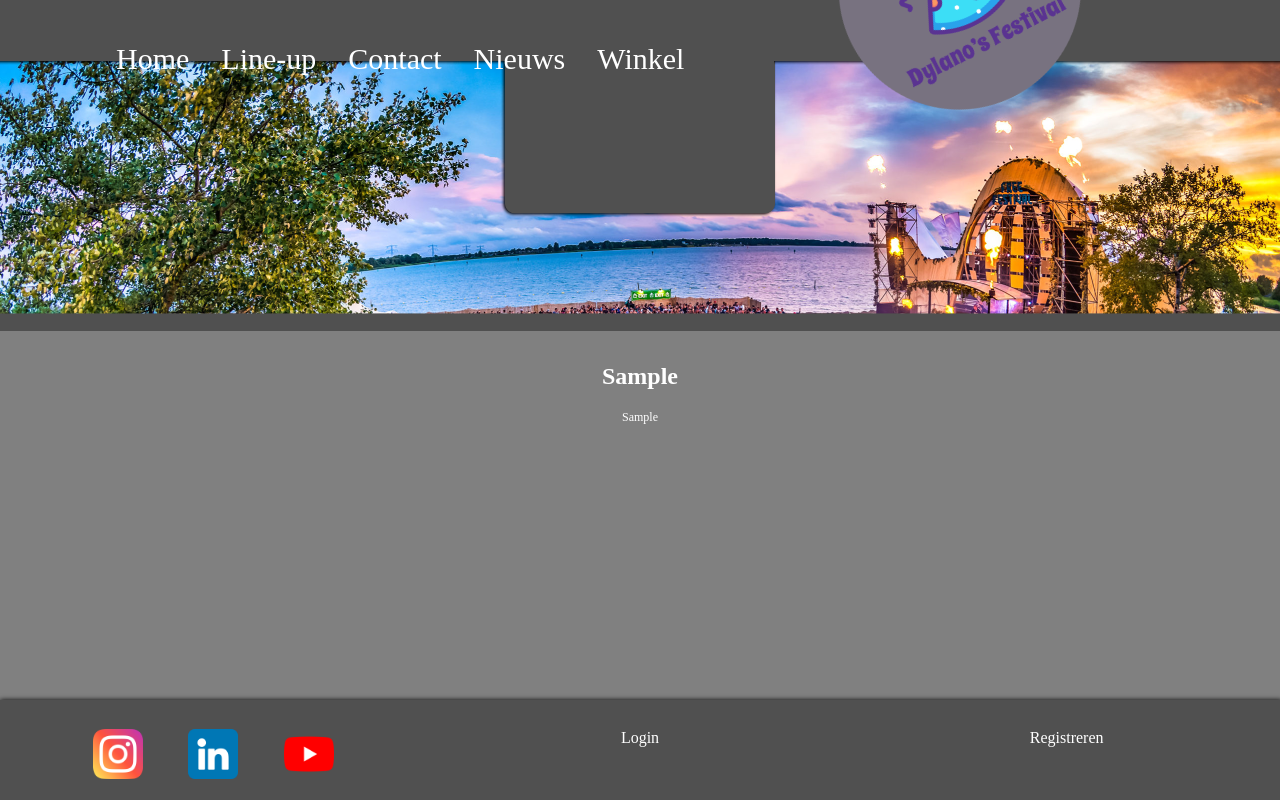
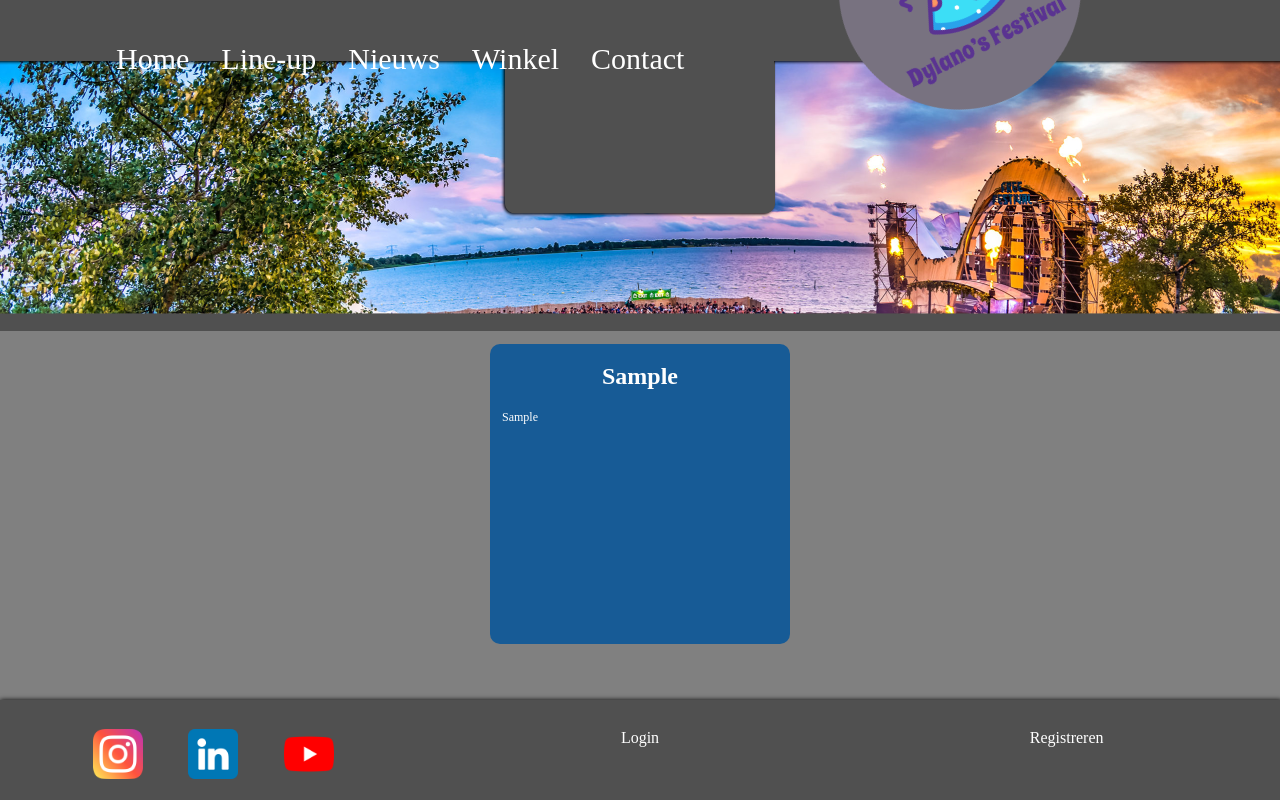
Before and after one commit to DValentijn/Festival, a PHP site: page /nieuws.php in a window 1280 px wide. Run offline with PHP 8.4, Linux system fonts and the light colour scheme; tables that the repository leaves empty or names only in its code hold one stand-in row (values such as "Sample post"); some web fonts are replaced.

Commit message:
updated with webshop

```diff
--- a/css/style.css
+++ b/css/style.css
@@ -65,15 +65,27 @@ text-align: center;
 
 .flexbox {
 width: 100%;
+max-width: 100%;
 height: 45%;
 display: flex;
 justify-content: space-around;
 }
 
+.flex-p {
+  padding-inline: 1em;
+  display: flex;
+  flex-wrap: wrap;
+  max-width: 300px;
+  height: 10em;
+  word-break: break-all;
+}
+
 .flexinput {
 width: 300px;
+max-width: 300px;
 height: 300px;
 text-align: center;
+border-radius: 10px;
 
 }
 
--- a/header.php
+++ b/header.php
@@ -7,9 +7,10 @@
     <ul>
   <li><a href="home.php">Home</a></li>
   <li><a href="line-up.php">Line-up</a></li>
-  <li><a href="contact.php">Contact</a></li>
   <li><a href="nieuws.php">Nieuws</a></li>
   <li><a href="bestel.php">Winkel</a></li>
+  <li><a href="contact.php">Contact</a></li>
+
 </ul>
     </div>
 </div>
--- a/home.php
+++ b/home.php
@@ -8,7 +8,7 @@
     <title>Homepage festival | Dylano Valentijn</title>
 </head>
 <body>
-    <h2>Dit is de homepagina en deze is nog niet af!</h2>
+
 </body>
 
     <?php require_once "footer.php"; ?>
--- a/login.php
+++ b/login.php
@@ -12,6 +12,8 @@ require "connect.php";
 </head>
 
 <body>
+<div class="flexbox">
+  <div class="flexinput">
 <div class="login">
             <form method="POST">
             <label for="username"> Gebruikersnaam</label></br>
@@ -22,7 +24,8 @@ require "connect.php";
             <br/>
             <input type="submit" name="btnLogin" value="Login" />
             </br></br><a href="signup.php">Registreren</a>
-
+</div>
+</div>
 
             <?php
                 if(isset($_POST['btnLogin']))
--- a/nieuws.php
+++ b/nieuws.php
@@ -13,17 +13,18 @@
     $stm = $pdo->query("SELECT * FROM nieuwsitems");
     ?>
 
-<div class="lineup">
+<div class="flexbox">
         <?php
         if ($stm->execute()) {
         $nieuwsitems = $stm->fetchAll(PDO::FETCH_OBJ);
-        foreach ($nieuwsitems as $ni) { ?>
-            <div class="test">
-            <h2><?php echo "$ni->kopje" ?></h2>
-            <p><?php echo "$ni->txt" ?></p>
-            <?php
+        foreach ($nieuwsitems as $ni) {
+            echo
+            "<div class='flexinput' style='background-color: rgb(23, 91, 150)'; border-radius: 10px;>".
+            "<h2>$ni->kopje</h2>".
+            "<p class='flex-p'>$ni->txt</p></div>";
     }
       }?>
+
       </div>
 </div>
 
```
Also changed, not shown: line-up.php (+20 -31 lines), signup.php (+9 -5 lines).
